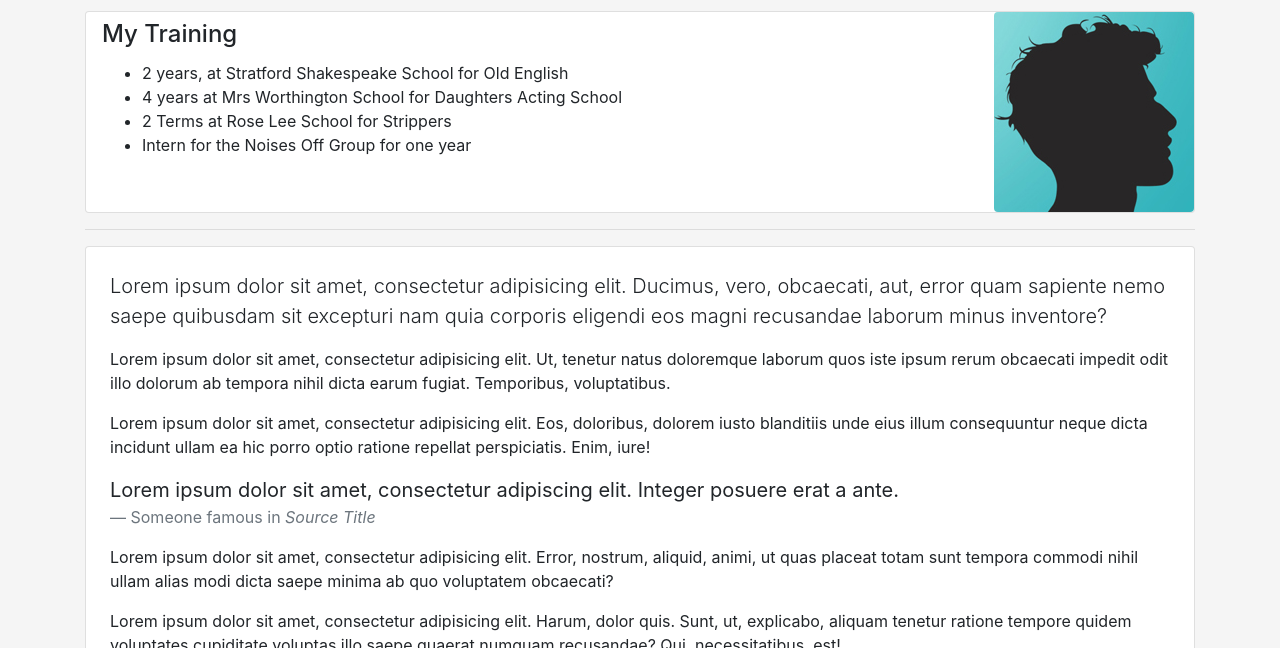
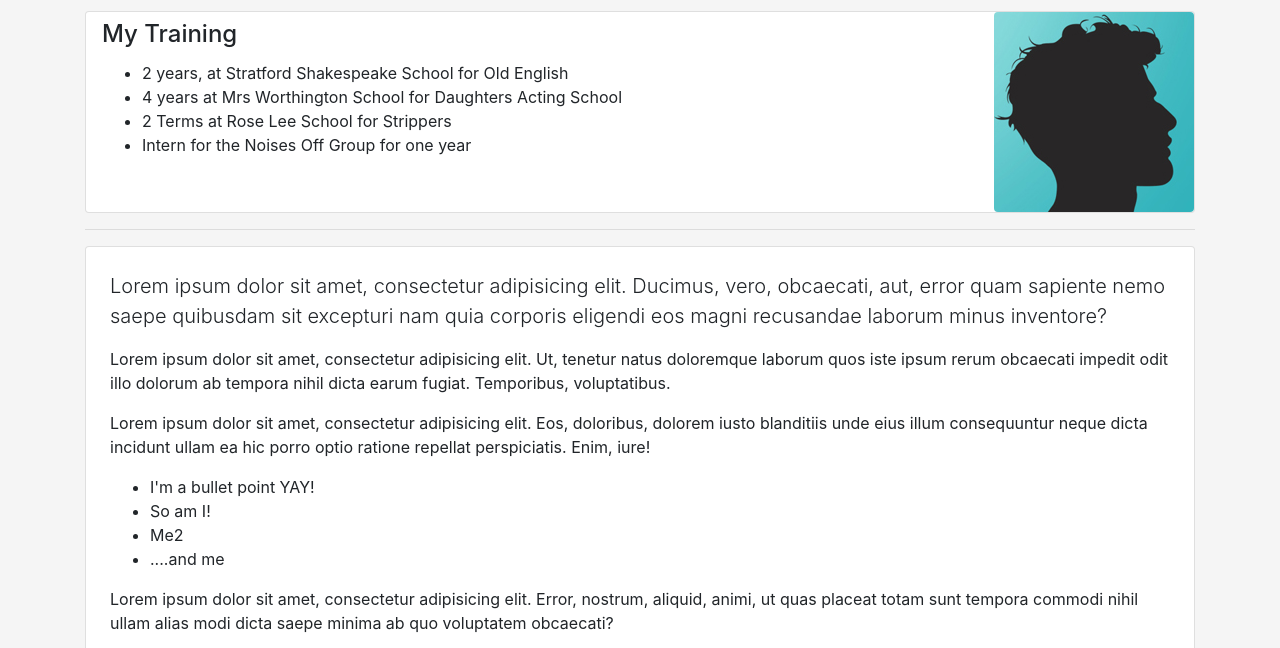
Before and after one commit to guildfordwebservices/actor-resume, a plain HTML site: page about.html in a window 1280 px wide. Shown: the part 150-798 px from the top of the page. Drawn offline with Linux system fonts and the light colour scheme.

Commit message:
Update about.html

```diff
--- a/about.html
+++ b/about.html
@@ -78,14 +78,12 @@
         <p>Lorem ipsum dolor sit amet, consectetur adipisicing elit. Ut, tenetur natus doloremque laborum quos iste ipsum rerum obcaecati impedit odit illo dolorum ab tempora nihil dicta earum fugiat. Temporibus, voluptatibus.</p>
 
         <p>Lorem ipsum dolor sit amet, consectetur adipisicing elit. Eos, doloribus, dolorem iusto blanditiis unde eius illum consequuntur neque dicta incidunt ullam ea hic porro optio ratione repellat perspiciatis. Enim, iure!</p>
-
-        <blockquote class="blockquote">
-          <p class="mb-0">Lorem ipsum dolor sit amet, consectetur adipiscing elit. Integer posuere erat a ante.</p>
-          <footer class="blockquote-footer">Someone famous in
-            <cite title="Source Title">Source Title</cite>
-          </footer>
-        </blockquote>
-
+<ul>
+  <li>I'm a bullet point YAY!</li>
+  <li>So am I!</li>
+  <li>Me2</li>
+  <li>....and me</li>
+</ul>
         <p>Lorem ipsum dolor sit amet, consectetur adipisicing elit. Error, nostrum, aliquid, animi, ut quas placeat totam sunt tempora commodi nihil ullam alias modi dicta saepe minima ab quo voluptatem obcaecati?</p>
 
         <p>Lorem ipsum dolor sit amet, consectetur adipisicing elit. Harum, dolor quis. Sunt, ut, explicabo, aliquam tenetur ratione tempore quidem voluptates cupiditate voluptas illo saepe quaerat numquam recusandae? Qui, necessitatibus, est!</p>
```
